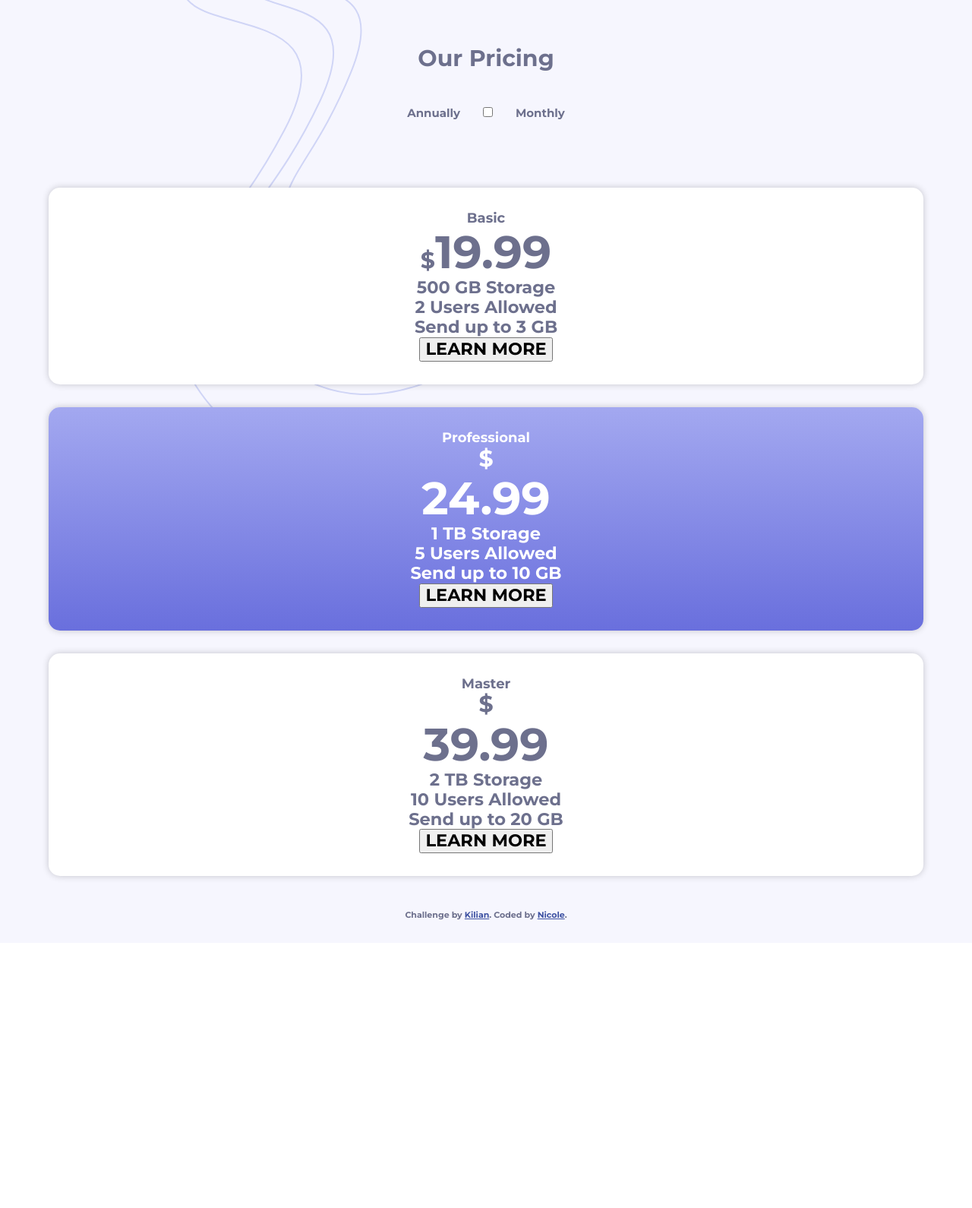
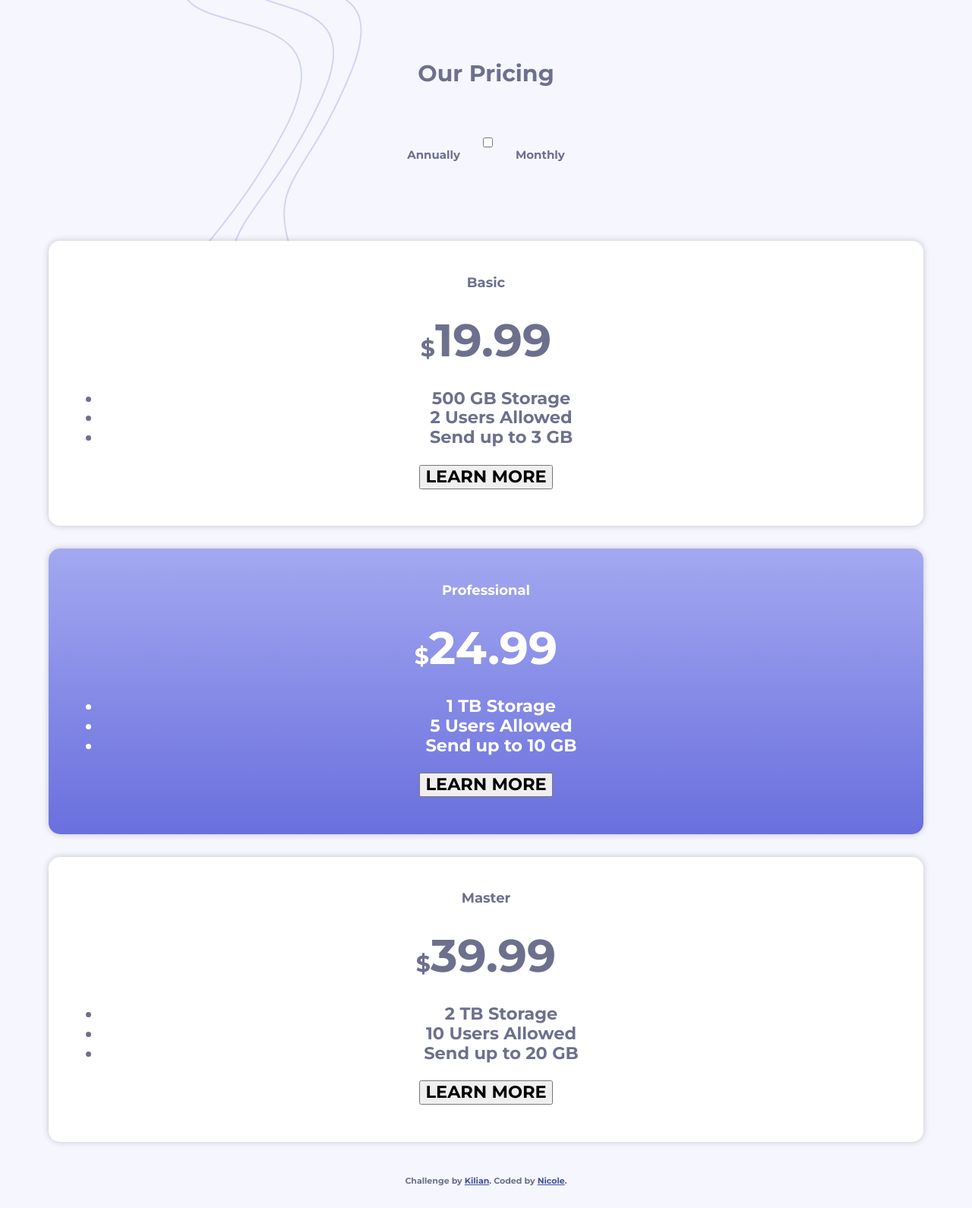
Before and after one commit to nifrischknecht/WebDev_Projects, a PHP site: page / in a window 1280 px wide. Shown: the whole page at 76% size. Before the commit the page ends 1211 px from the top, so only its background shows below. Run offline with PHP 8.4, Linux system fonts and the light colour scheme; style sheets or scripts are compiled from the project's sources.

Commit message:
Aktualisieren von index.php und main.scss files

```diff
--- a/projekt_pricing/index.php
+++ b/projekt_pricing/index.php
@@ -31,7 +31,7 @@
         <div class="pricing__offers"> <!-- Hier starten alle Angebote (Offers) -->
             <div class="offer"> <!-- Hier startet das Angebot «Basic» -->
                 <h2 class="offer__title">Basic<h2>
-                <p class="offer__dollar">&dollar;<span class="offer__price">19.99</span>
+                <p class="offer__dollar">&dollar;<span class="offer__price">19.99</span></p>
                 <ul class="offer__services">
                     <li>500 GB Storage</li>
                     <li>2 Users Allowed</li>
@@ -41,9 +41,9 @@
             </div>
 
             <div class="offer--negative"> <!-- Hier startet das Angebot «Professional» -->
-                <h2 class="offer__title--negative">Professional<h2>
-                <p class="offer__dollar--negative">&dollar;<p class="offer__price--negative">24.99</p>
-                <ul class="offer__services--negative">
+                <h2 class="offer__title">Professional<h2>
+                <p class="offer__dollar">&dollar;<span class="offer__price">24.99</span></p>
+                <ul class="offer__services">
                     <li>1 TB Storage</li>
                     <li>5 Users Allowed</li>
                     <li>Send up to 10 GB</li>
@@ -53,7 +53,7 @@
 
             <div class="offer"> <!-- Hier startet das Angebot «Master» -->
                 <h2 class="offer__title">Master<h2>
-                <p class="offer__dollar">&dollar;<p class="offer__price">39.99</p>
+                <p class="offer__dollar">&dollar;<span class="offer__price">39.99</span></p>
                 <ul class="offer__services">
                     <li>2 TB Storage</li>
                     <li>10 Users Allowed</li>
--- a/projekt_pricing/scss/main.scss
+++ b/projekt_pricing/scss/main.scss
@@ -30,25 +30,6 @@ body{
     }
 }
 
-h1{
-    font-size: 2rem;
-    margin: 0;
-}
-
-h2{
-    margin: 0;
-}
-
-p{
-    margin: 0;
-}
-
-ul{
-    margin: 0;
-    padding: 0;
-    list-style-type: none;
-}
-
 /*--  Header-Bereich  --*/
 @import "partials/header";
 
```
